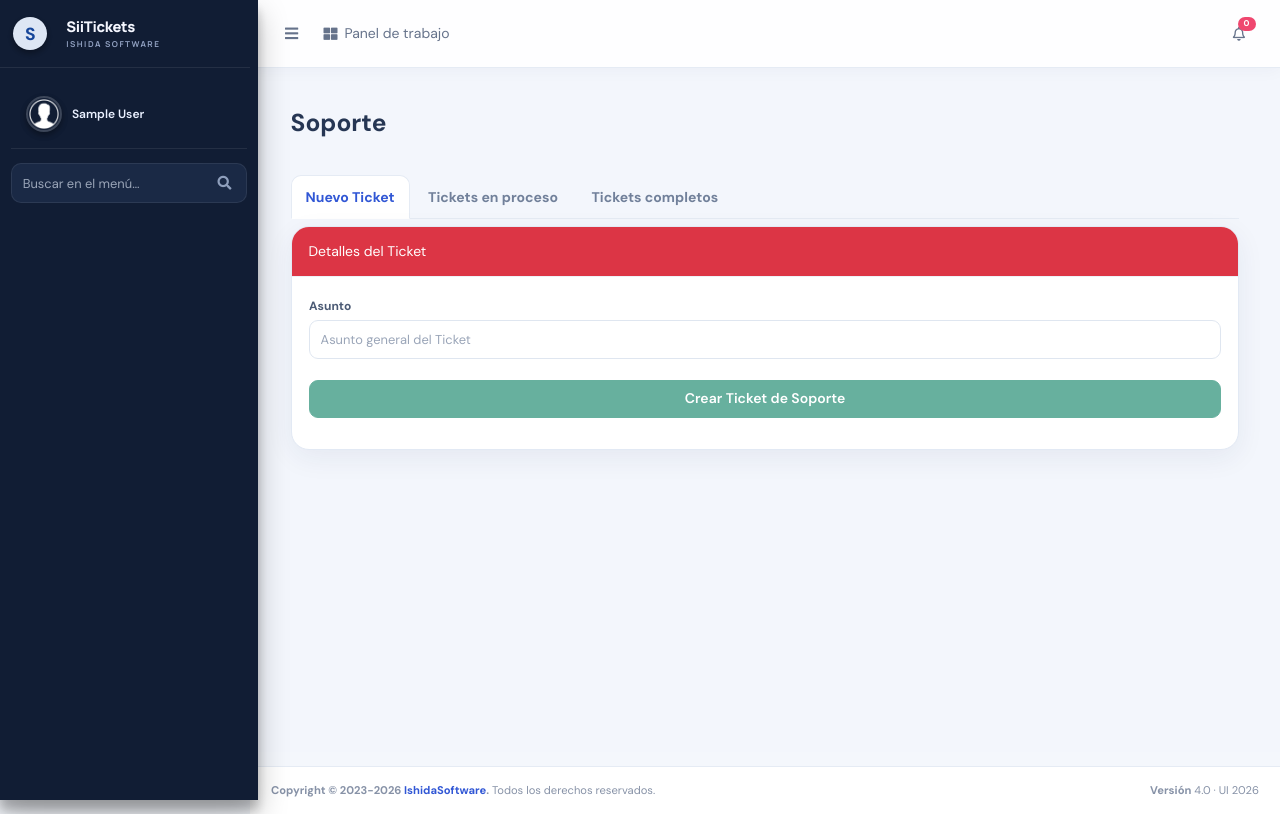
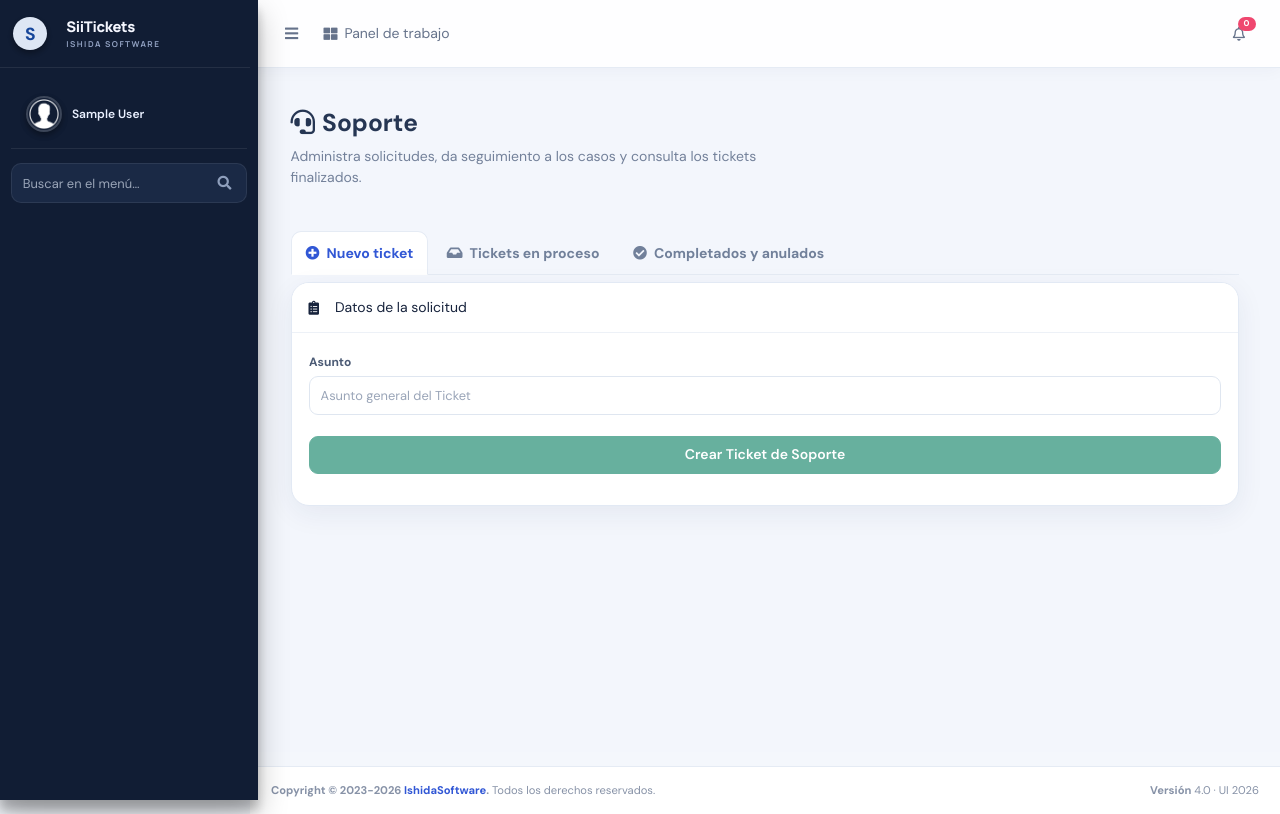
Before and after one commit to caeduardo99/SiiTickets-main, a Django app: page /soporte in a window 1280 px wide. Run offline with Django 3.2, Linux system fonts and the light colour scheme; the visitor is signed in with stand-in values (Sample User, id 1); data comes from the database, SQL or seed files in the repository; data that the repository does not hold is empty; some libraries are stand-ins or nearby versions.

Commit message:
Redesign support tickets page structure

```diff
--- a/soporte/templates/soporte.html
+++ b/soporte/templates/soporte.html
@@ -8,26 +8,27 @@
     <div id="datos" data-mostrar-campo="{{ mostrar_campo|safe }}"></div>
 
     <!-- Contenido específico de la página de dashboard -->
-    <section class="content-header">
+    <section class="content-header support-page-header">
         <div class="container-fluid">
             <div class="row mb-2">
                 <div class="col-sm-6">
-                    <h3>Soporte</h3>
+                    <h3><i class="fas fa-headset mr-2" aria-hidden="true"></i>Soporte</h3>
+                    <p class="support-page-subtitle">Administra solicitudes, da seguimiento a los casos y consulta los tickets finalizados.</p>
                 </div>
 
             </div>
         </div><!-- /.container-fluid -->
     </section>
-    <div class="content">
+    <div class="content support-page">
         <ul class="nav nav-tabs" id="myTabs">
             <li class="nav-item">
-                <a class="nav-link active" id="nuevoticket-tab" data-toggle="tab" href="#nuevoticket">Nuevo Ticket</a>
+                <a class="nav-link active" id="nuevoticket-tab" data-toggle="tab" href="#nuevoticket"><i class="fas fa-plus-circle mr-2" aria-hidden="true"></i>Nuevo ticket</a>
             </li>
             <li class="nav-item">
-                <a class="nav-link" id="vertickets-tab" data-toggle="tab" href="#vertickets">Tickets en proceso</a>
+                <a class="nav-link" id="vertickets-tab" data-toggle="tab" href="#vertickets"><i class="fas fa-inbox mr-2" aria-hidden="true"></i>Tickets en proceso</a>
             </li>
             <li class="nav-item">
-                <a class="nav-link" id="verticketsCompletos-tab" data-toggle="tab" href="#verticketsCompletos">Tickets completos</a>
+                <a class="nav-link" id="verticketsCompletos-tab" data-toggle="tab" href="#verticketsCompletos"><i class="fas fa-check-circle mr-2" aria-hidden="true"></i>Completados y anulados</a>
             </li>
 
         </ul>
@@ -35,7 +36,7 @@
         <div class="tab-content mt-2">
             <div class="tab-pane fade show active" id="nuevoticket">
                 <div class="card mb-3">
-                    <div class="card-header bg-danger text-white">Detalles del Ticket</div>
+                    <div class="card-header support-card-header"><i class="fas fa-clipboard-list mr-2" aria-hidden="true"></i>Datos de la solicitud</div>
                     <div class="card-body">
                             <div id="formularioCliente" style="display: none;">
                                 <form class="form-group" method="post" action="{% url 'crear_ticket_soporte' %}">
@@ -179,21 +180,22 @@
             </div>
 
             <div class="tab-pane fade" id="vertickets">
-                <div class="row g-1">
+                <div class="row g-1 support-list-toolbar">
                     <div class="col-md-10">
                         <div class="form-group">
-                            <input type="text" class="form-control form-control-sm" id="buscarSolicitante" placeholder="Buscar...">
+                            <label class="support-search-label" for="buscarSolicitante"><i class="fas fa-search mr-1" aria-hidden="true"></i>Buscar tickets</label>
+                            <input type="text" class="form-control form-control-sm" id="buscarSolicitante" placeholder="Empresa, asunto o solicitante..." aria-label="Buscar tickets en proceso">
                         </div>
                     </div>
                     <div class="col-md-2">
-                        <button class="btn btn-sm btn-dark btn-block" id="btnStateAwait">Ordenar</button>
+                        <button class="btn btn-sm btn-outline-secondary btn-block support-sort-button" id="btnStateAwait"><i class="fas fa-sort-amount-down-alt mr-1" aria-hidden="true"></i>Ordenar</button>
                     </div>
                 </div>
                 <div class="card mb-3">
                     <div class="card-header bg-danger text-white">Detalles del Ticket</div>
                     <div class="card-body">
-                        <div class="table-responsive" style="overflow-y: auto; max-height: 380px;">
-                            <table class="table table-hover table-sm">
+                        <div class="table-responsive support-table-wrap" style="overflow-y: auto; max-height: 380px;">
+                            <table class="table table-hover table-sm support-table">
                                 <thead>
                                 <tr>
                                     <th>NumTicket</th>
@@ -216,18 +218,19 @@
             </div>
 
             <div class="tab-pane fade" id="verticketsCompletos">
-                <div class="row g-1">
+                <div class="row g-1 support-list-toolbar">
                     <div class="col-md-10">
                         <div class="form-group">
-                            <input type="text" class="form-control form-control-sm" id="buscarSolicitanteCompleto" placeholder="Buscar...">
+                            <label class="support-search-label" for="buscarSolicitanteCompleto"><i class="fas fa-search mr-1" aria-hidden="true"></i>Buscar tickets finalizados</label>
+                            <input type="text" class="form-control form-control-sm" id="buscarSolicitanteCompleto" placeholder="Empresa, asunto o solicitante..." aria-label="Buscar tickets completados o anulados">
                         </div>
                     </div>
                     <div class="col-md-2">
-                        <button class="btn btn-sm btn-dark btn-block" id="btnStateAwaitComplete">Ordenar</button>
+                        <button class="btn btn-sm btn-outline-secondary btn-block support-sort-button" id="btnStateAwaitComplete"><i class="fas fa-sort-amount-down-alt mr-1" aria-hidden="true"></i>Ordenar</button>
                     </div>
                 </div>
                 <div class="card mb-3">
-                    <div class="card-header bg-danger text-white">Tickets completos o anulados</div>
+                    <div class="card-header support-card-header"><i class="fas fa-archive mr-2" aria-hidden="true"></i>Tickets completados o anulados</div>
                     <div class="card-body">
                         <div class="table-responsive" style="overflow-y: auto; max-height: 380px;">
                             <table class="table table-hover table-sm">
```
